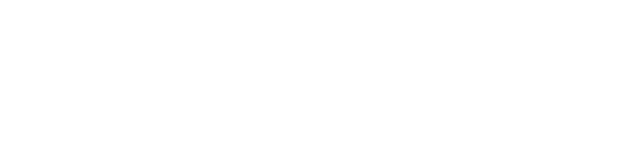
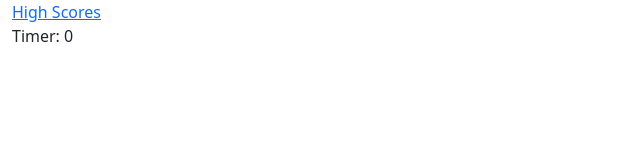
Before and after one commit to afaerber13/Coding-Quiz, a plain HTML site: page index.html in a window 1280 px wide. Shown: the whole page, without its empty margins (0-640 px from the left). Drawn offline with nearby package versions, Linux system fonts and the light colour scheme.

Commit message:
made the high score link and timer

```diff
--- a/index.html
+++ b/index.html
@@ -4,9 +4,23 @@
     <meta charset="UTF-8">
     <meta name="viewport" content="width=device-width, initial-scale=1.0">
     <title>Coding Quiz</title>
+    <link rel="stylesheet" href="https://cdn.jsdelivr.net/npm/bootstrap@5.1.3/dist/css/bootstrap.min.css">
     <link rel="stylesheet" href="style.css">
 </head>
 <body>
-
+    <div class="container-fluid">
+        <!-- high score link and timer -->
+        <div class="col text left">
+            <a href="#" id="highScores">High Scores</a>
+        </div>
+        <div id="timer" class="col text-right">
+            <i class="far fa-clock"></i> Timer: <span id="timeLeft">0</span>
+        </div>
+        <div id="timesUp" class="col text-right" style="display: none;">Time's Up!</div>
+    </div>
+    <div id="everything" class="row text-left">
+        <div class="col-md-2"></div>
+        <main class="col-md-8 mt-5"></main>
+    </div>
 </body>
 </html>
```
